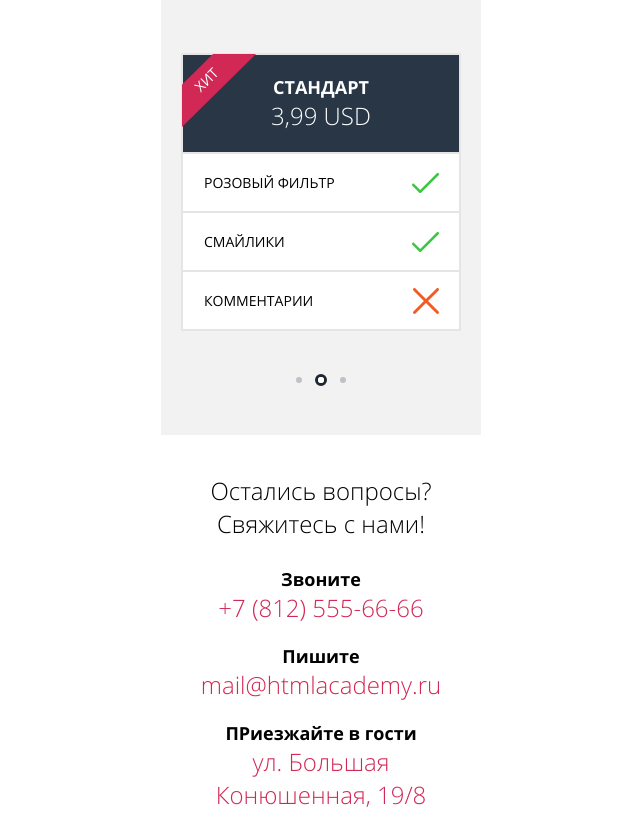
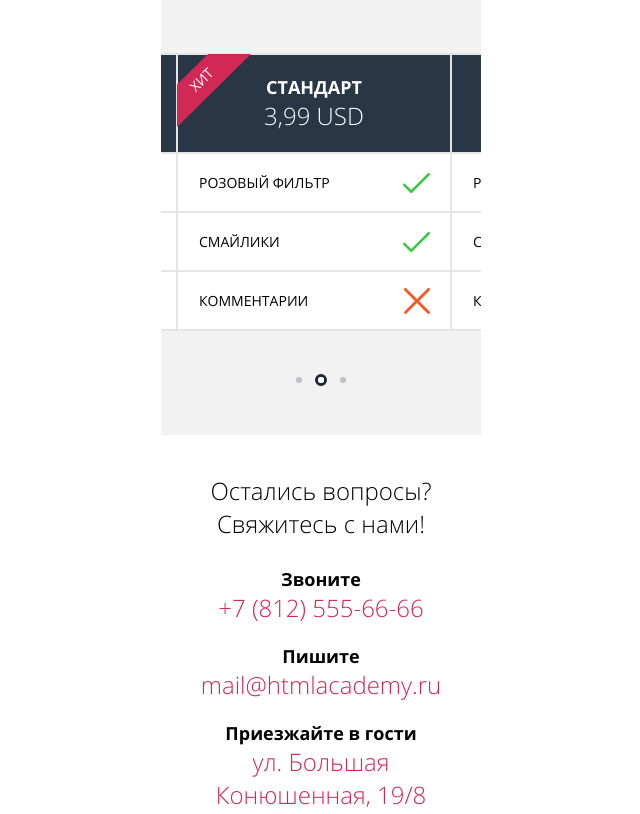
Before and after one commit to Limtrin/930699-pink-19, a website: page source/index.html in a window 1280 px wide. Shown: the part 2384-3198 px from the top of the page, without its empty margins (319-959 px from the left). Drawn offline with nearby package versions, Linux system fonts and the light colour scheme; files that its build step writes are made by us from their sources.

Commit message:
Исправление замечаний наставника

```diff
--- a/source/index.html
+++ b/source/index.html
@@ -140,7 +140,35 @@
         <h2 class="visually-hidden">
           Тарифы подписки
         </h2>
-        <div class="wrapper">
+        <div class="rates__wrapp">
+          <table class="rates__list">
+            <tr class="rates__header">
+              <th class="rates__title">
+                Стандарт
+                <div class="rates__price">
+                  3,99 USD
+                </div>
+              </th>
+            </tr>
+            <tr class="rates__stats">
+              <td class="rates__value">
+                Розовый фильтр
+                <img src="img/icon-yes.svg" class="rates__check rates__check--yes">
+              </td>
+            </tr>
+            <tr class="rates__stats">
+              <td class="rates__value">
+                Смайлики
+                <img src="img/icon-yes.svg" class="rates__check rates__check--yes">
+              </td>
+            </tr>
+            <tr class="rates__stats">
+              <td class="rates__value">
+                Комментарии
+                <img src="img/icon-no.svg" class="rates__check rates__check--no">
+              </td>
+            </tr>
+          </table>
           <table class="rates__list">
             <tr class="rates__header">
               <th class="rates__title">
@@ -172,12 +200,40 @@
               </td>
             </tr>
           </table>
-          <p class="rates__toggles slider__toggles">
-            <button class="slider__toggle" type="button"><div class="slider__dotes"></div></button>
-            <button class="slider__toggle slider__toggle--active" type="button"><div class="slider__dotes"></div></button>
-            <button class="slider__toggle" type="button"><div class="slider__dotes"></div></button>
-          </p>
+          <table class="rates__list">
+            <tr class="rates__header">
+              <th class="rates__title">
+                Стандарт
+                <div class="rates__price">
+                  3,99 USD
+                </div>
+              </th>
+            </tr>
+            <tr class="rates__stats">
+              <td class="rates__value">
+                Розовый фильтр
+                <img src="img/icon-yes.svg" class="rates__check rates__check--yes">
+              </td>
+            </tr>
+            <tr class="rates__stats">
+              <td class="rates__value">
+                Смайлики
+                <img src="img/icon-yes.svg" class="rates__check rates__check--yes">
+              </td>
+            </tr>
+            <tr class="rates__stats">
+              <td class="rates__value">
+                Комментарии
+                <img src="img/icon-no.svg" class="rates__check rates__check--no">
+              </td>
+            </tr>
+          </table>
         </div>
+        <p class="rates__toggles slider__toggles">
+          <button class="slider__toggle" type="button"><div class="slider__dotes"></div></button>
+          <button class="slider__toggle slider__toggle--active" type="button"><div class="slider__dotes"></div></button>
+          <button class="slider__toggle" type="button"><div class="slider__dotes"></div></button>
+        </p>
       </section>
 
       <section class="contacts">
@@ -199,7 +255,7 @@
               <p class="contacts__describe">mail@htmlacademy.ru</p>
             </li>
             <li class="contacts__item">
-              <b class="contacts__title">ПРиезжайте в гости</b>
+              <b class="contacts__title">Приезжайте в гости</b>
               <p class="contacts__describe">ул. Большая Конюшенная, 19/8</p>
             </li>
           </ul>
--- a/source/less/blocks/posting.less
+++ b/source/less/blocks/posting.less
@@ -4,13 +4,35 @@
 
 .posting__filter {
   text-align: center;
-  padding: 20px 0;
+  padding-top: 20px;
+
+  label {
+    background-image: url("/img/photo-road-mobile@1x.jpg");
+    display: block;
+    height: 374px;
+  }
 }
 
 .posting__range {
   margin: 10px auto 35px;
   display: block;
   border-bottom: 1px solid @input-range-color;
+  appearance: none;
+  border-radius: 2px;
+  width: 250px;
+  height: 2px;
+  outline: none;
+  background-color: @dark-blue-color;
+
+  &::-webkit-slider-thumb {
+    appearance: none;
+    width: 13px;
+    height: 13px;
+    background: white;
+    border-radius: 100%;
+    border: 2px solid @pink-color;
+    cursor: pointer;
+  }
 }
 
 .posting__buttons {
--- a/source/less/blocks/rates.less
+++ b/source/less/blocks/rates.less
@@ -1,15 +1,19 @@
 .rates {
   background-color: @light-grey-color;
   padding: 56px 0 47px;
+  overflow-x: hidden;
 }
 
 .rates__list {
   background-color: white;
-  width: 100%;
+  width: 276px;
   table-layout: auto;
   border: 2px solid @rates-border-color;
   border-collapse: collapse;
   position: relative;
+  margin-left: -1px;
+  margin-right: -1px;
+  min-width: 276px;
 }
 
 .rates__title {
@@ -74,3 +78,8 @@
   text-align: center;
   padding-top: 35px;
 }
+
+.rates__wrapp {
+  display: flex;
+  transform: translateX(-258px);
+}
```
Also changed, not shown: source/photo.html (+5 -2 lines).
